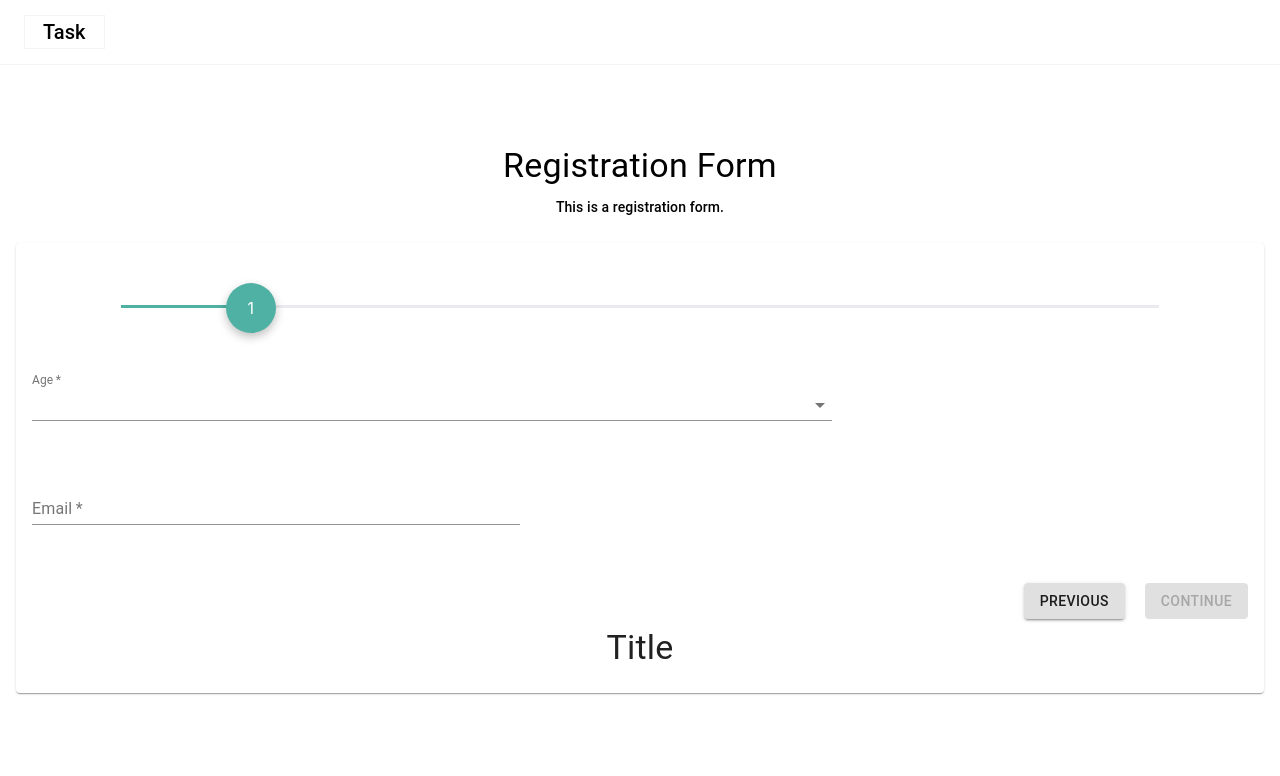
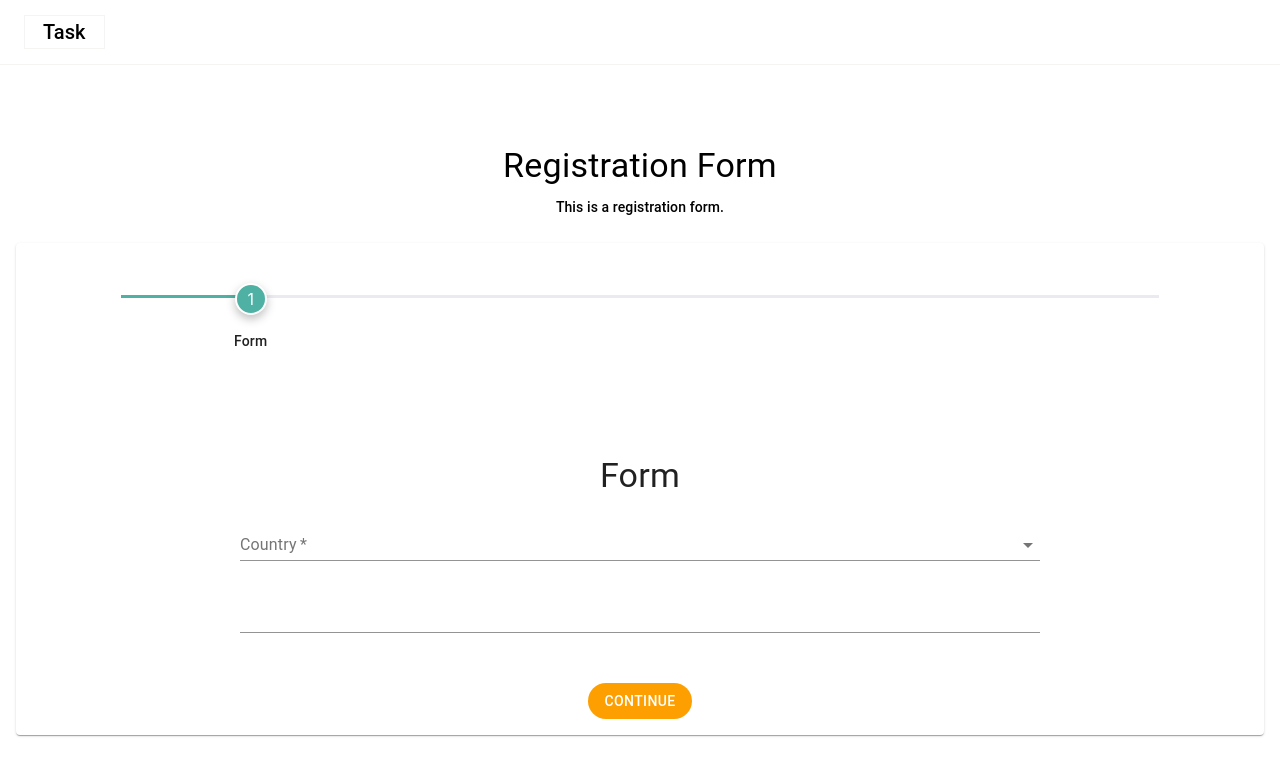
Before and after one commit to dragos-vlasie/frontend-task, a React (Create React App) app: page / in a window 1280 px wide. Shown: the top 776 px of the page. Built offline with nearby package versions, Linux system fonts and the light colour scheme.

Commit message:
Added the final steps compleate requirements

```diff
--- /dev/null
+++ b/src/Components/Confirm.jsx
@@ -0,0 +1,64 @@
+import React, { Fragment } from "react";
+import List from "@material-ui/core/List";
+import ListItem from "@material-ui/core/ListItem";
+import ListItemText from "@material-ui/core/ListItemText";
+import Divider from "@material-ui/core/Divider";
+import Button from "@material-ui/core/Button";
+
+// Destructure props
+const Confirm = ({ handleNext, handleBack, values: { firstName, lastName, email, phone, country } }) => {
+  return (
+    <Fragment>
+      <List disablePadding>
+        <ListItem>
+          <ListItemText primary="First Name" secondary={firstName} />
+        </ListItem>
+
+        <Divider />
+
+        <ListItem>
+          <ListItemText primary="Last Name" secondary={lastName} />
+        </ListItem>
+
+        <Divider />
+
+        <ListItem>
+          <ListItemText primary="Email Address" secondary={email} />
+        </ListItem>
+
+        <Divider />
+
+        <ListItem>
+          <ListItemText primary="City" secondary={country} />
+        </ListItem>
+
+        <Divider />
+
+        <ListItem>
+          <ListItemText primary="phone" secondary={phone.length > 0 ? phone : "Not Provided"} />
+        </ListItem>
+      </List>
+
+      <div style={{ display: "flex", marginTop: 50, justifyContent: "space-around" }}>
+        <Button
+          style={{ backgroundColor: "white", color: "#fd9e01", borderRadius: "25px" }}
+          variant="contained"
+          color="default"
+          onClick={handleBack}
+        >
+          Back
+        </Button>
+        <Button
+          style={{ backgroundColor: "#fd9e01", color: "white", borderRadius: "25px", marginLeft: 20 }}
+          variant="contained"
+          color="secondary"
+          onClick={handleNext}
+        >
+          Confirm & Submit
+        </Button>
+      </div>
+    </Fragment>
+  );
+};
+
+export default Confirm;
--- a/src/Components/FirstStep.jsx
+++ b/src/Components/FirstStep.jsx
@@ -1,20 +1,23 @@
-import React, { Fragment } from "react";
+import React from "react";
 import Grid from "@material-ui/core/Grid";
 import FormControl from "@material-ui/core/FormControl";
 import Select from "@material-ui/core/Select";
 import InputLabel from "@material-ui/core/InputLabel";
 import MenuItem from "@material-ui/core/MenuItem";
 import Button from "@material-ui/core/Button";
-import { TextField } from "@material-ui/core";
+import { TextField, Typography } from "@material-ui/core";
 import ReactInputMask from "react-input-mask";
 
 // Destructure props
-const FirstStep = ({ handleNext, handleChange, values: { phone, country }, filedError, isError }) => {
+const FirstStep = ({ handleNext, formTitle, handleChange, values: { phone, country }, filedError, isError }) => {
   // Check if all values are not empty
   const isEmpty = country.length > 0 && phone.length > 0;
 
   return (
-    <Fragment>
+    <>
+      <Typography variant="h4" align="center" style={{ marginTop: 80 }}>
+        {formTitle}
+      </Typography>
       <Grid style={{ justifyContent: "center" }} container spacing={4} noValidate>
         <Grid item xs={8} sm={8}>
           <FormControl fullWidth required margin="normal">
@@ -47,12 +50,18 @@ const FirstStep = ({ handleNext, handleChange, values: { phone, country }, filed
           </ReactInputMask>
         </Grid>
       </Grid>
-      <div style={{ display: "flex", marginTop: 50, justifyContent: "flex-end" }}>
-        <Button variant="contained" disabled={!isEmpty || isError} color="primary" onClick={handleNext}>
+      <div style={{ display: "flex", marginTop: 50, justifyContent: "space-around" }}>
+        <Button
+          style={{ backgroundColor: "#fd9e01", color: "white", borderRadius: "25px" }}
+          variant="contained"
+          disabled={!isEmpty || isError}
+          color="primary"
+          onClick={handleNext}
+        >
           Continue
         </Button>
       </div>
-    </Fragment>
+    </>
   );
 };
 
--- /dev/null
+++ b/src/Components/RepeatedStep.jsx
@@ -0,0 +1,78 @@
+import React from "react";
+import Grid from "@material-ui/core/Grid";
+import TextField from "@material-ui/core/TextField";
+import Button from "@material-ui/core/Button";
+import { Typography } from "@material-ui/core";
+
+// Destructure
+const RepeatedStep = ({
+  handleNext,
+  handleChange,
+  handleBack,
+  values: { firstName, lastName },
+  filedError,
+  isError,
+  formTitle,
+}) => {
+  // Check if all values are not empty
+  const isEmpty = firstName.length > 0 && lastName.length > 0;
+
+  return (
+    <>
+      <Typography variant="h4" align="center" style={{ marginTop: 80 }}>
+        {formTitle}
+      </Typography>
+      <Grid container spacing={2} noValidate>
+        <Grid item xs={12} sm={6}>
+          <TextField
+            fullWidth
+            label="First Name"
+            name="firstName"
+            placeholder="Your first name"
+            defaultValue={firstName}
+            onChange={handleChange("firstName")}
+            margin="normal"
+            error={filedError.firstName !== ""}
+            helperText={filedError.firstName !== "" ? `${filedError.firstName}` : ""}
+            required
+          />
+        </Grid>
+        <Grid item xs={12} sm={6}>
+          <TextField
+            fullWidth
+            label="Last Name"
+            name="lastName"
+            placeholder="Your last name"
+            defaultValue={lastName}
+            onChange={handleChange("lastName")}
+            margin="normal"
+            error={filedError.lastName !== ""}
+            helperText={filedError.lastName !== "" ? `${filedError.lastName}` : ""}
+            required
+          />
+        </Grid>
+      </Grid>
+      <div style={{ display: "flex", marginTop: 50, justifyContent: "space-around" }}>
+        <Button
+          variant="contained"
+          color="default"
+          onClick={handleBack}
+          style={{ marginRight: 20, backgroundColor: "white", color: "#fd9e01", borderRadius: "25px" }}
+        >
+          Previous
+        </Button>
+        <Button
+          style={{ backgroundColor: "#fd9e01", color: "white", borderRadius: "25px" }}
+          variant="contained"
+          disabled={!isEmpty || isError}
+          color="primary"
+          onClick={handleNext}
+        >
+          Continue
+        </Button>
+      </div>
+    </>
+  );
+};
+
+export default RepeatedStep;
--- a/src/Components/SecondStep.jsx
+++ b/src/Components/SecondStep.jsx
@@ -1,8 +1,8 @@
-import React, { Fragment } from "react";
+import React from "react";
 import Grid from "@material-ui/core/Grid";
 import TextField from "@material-ui/core/TextField";
 import Button from "@material-ui/core/Button";
-import { FormControl, InputLabel, MenuItem, Select } from "@material-ui/core";
+import { FormControl, InputLabel, MenuItem, Select, Typography } from "@material-ui/core";
 
 const isEmail = RegExp(/^[A-Z0-9._%+-]+@[A-Z0-9.-]+\.[A-Z]{2,}$/i);
 const ageList = (start, end) => {
@@ -14,14 +14,24 @@ const ageList = (start, end) => {
 };
 
 // Destructure props
-const SecondStep = ({ handleNext, handleBack, handleChange, values: { age = 0, email }, filedError, isError }) => {
+const SecondStep = ({
+  handleNext,
+  handleBack,
+  formTitle,
+  handleChange,
+  values: { age = 0, email },
+  filedError,
+  isError,
+}) => {
   // Check if all values are not empty
   const isEmpty = age > 0 && email.length > 0 && isEmail.test(email);
-  console.log("SecondStep -> isEmpty", isEmpty);
   return (
-    <Fragment>
-      <Grid container spacing={4} noValidate>
-        <Grid item xs={8} sm={8}>
+    <>
+      <Typography variant="h4" align="center" style={{ marginTop: 80 }}>
+        {formTitle}
+      </Typography>
+      <Grid style={{ justifyContent: "center" }} container spacing={4} noValidate>
+        <Grid item xs={8} sm={5}>
           <FormControl fullWidth required margin="normal">
             <InputLabel htmlFor="age">Age</InputLabel>
             <Select style={{ minWidth: "40px" }} value={age} onChange={handleChange("age")}>
@@ -49,15 +59,26 @@ const SecondStep = ({ handleNext, handleBack, handleChange, values: { age = 0, e
           />
         </Grid>
       </Grid>
-      <div style={{ display: "flex", marginTop: 50, justifyContent: "flex-end" }}>
-        <Button variant="contained" color="default" onClick={handleBack} style={{ marginRight: 20 }}>
+      <div style={{ display: "flex", marginTop: 50, justifyContent: "space-around" }}>
+        <Button
+          variant="contained"
+          color="default"
+          onClick={handleBack}
+          style={{ marginRight: 20, backgroundColor: "white", color: "#fd9e01", borderRadius: "25px" }}
+        >
           Previous
         </Button>
-        <Button variant="contained" disabled={!isEmpty || isError} color="primary" onClick={handleNext}>
+        <Button
+          style={{ backgroundColor: "#fd9e01", color: "white", borderRadius: "25px" }}
+          variant="contained"
+          disabled={!isEmpty || isError}
+          color="primary"
+          onClick={handleNext}
+        >
           Continue
         </Button>
       </div>
-    </Fragment>
+    </>
   );
 };
 
--- a/src/Components/StepForm.jsx
+++ b/src/Components/StepForm.jsx
@@ -7,13 +7,15 @@ import Step from "@material-ui/core/Step";
 import StepLabel from "@material-ui/core/StepLabel";
 import StepConnector from "@material-ui/core/StepConnector";
 import Button from "@material-ui/core/Button";
-import Typography from "@material-ui/core/Typography";
 import FirstStep from "./FirstStep";
 import SecondStep from "./SecondStep";
+import RepeatedStep from "./RepeatedStep";
+import Confirm from "./Confirm";
+import submited from "./../submited.png";
+import { Grid } from "@material-ui/core";
 
 const ColorlibConnector = withStyles({
   alternativeLabel: {
-    top: 22,
     left: "-50%",
     right: "50%",
   },
@@ -42,16 +44,19 @@ const useColorlibStepIconStyles = makeStyles({
     backgroundColor: "#ccc",
     zIndex: 1,
     color: "#fff",
-    width: 50,
-    height: 50,
+    width: 25,
+    height: 25,
     display: "flex",
     borderRadius: "50%",
     justifyContent: "center",
     alignItems: "center",
   },
   active: {
+    width: 28,
+    height: 28,
     visibility: "inherit",
     background: "#4fb1a3",
+    border: "2px solid white",
     boxShadow: "0 4px 10px 0 rgba(0,0,0,.25)",
   },
   completed: {
@@ -110,6 +115,9 @@ const useStyles = makeStyles((theme) => ({
   },
   button: {
     marginRight: theme.spacing(1),
+    backgroundColor: "#fd9e01",
+    color: "white",
+    borderRadius: "25px",
   },
   instructions: {
     textAlign: "center",
@@ -123,37 +131,19 @@ const useStyles = makeStyles((theme) => ({
       visibility: "hidden",
     },
   },
-  label1: {},
+  label: {
+    visibility: "hidden",
+  },
+  active: {
+    visibility: "initial",
+  },
+  completed: {
+    visibility: "initial",
+  },
 }));
 
 function getSteps() {
-  return ["", "Title", "Title1", "Title2", "Title3", "Title4", "Title5", "Title6", "Title7"];
-}
-
-function getStepContent(step, steps) {
-  // starts with one as step start at 1
-  switch (step) {
-    case 1:
-      return steps[step];
-    case 2:
-      return steps[step];
-    case 3:
-      return steps[step];
-    case 4:
-      return steps[step];
-    case 5:
-      return steps[step];
-    case 6:
-      return steps[step];
-    case 7:
-      return steps[step];
-    case 9:
-      return steps[step];
-    case 8:
-      return steps[step];
-    default:
-      return "Unknown step";
-  }
+  return ["", "Form", "Form1", "Form2", "Form3", "Form4", "Form5", "Form6", "Form7"];
 }
 
 const emailRegex = RegExp(/^[^@]+@[^@]+\.[^@]+$/);
@@ -230,12 +220,12 @@ export default function StepForm() {
     });
   };
 
-  const handleSteps = (step) => {
-    step = 2;
+  const handleSteps = (step, steps) => {
     switch (step) {
       case 1:
         return (
           <FirstStep
+            formTitle={steps[step]}
             handleNext={handleNext}
             handleChange={handleChange}
             values={fields}
@@ -246,6 +236,67 @@ export default function StepForm() {
       case 2:
         return (
           <SecondStep
+            formTitle={steps[step]}
+            handleNext={handleNext}
+            handleBack={handleBack}
+            handleChange={handleChange}
+            values={fields}
+            isError={isError}
+            filedError={filedError}
+          />
+        );
+      case 3:
+        return (
+          <RepeatedStep
+            formTitle={steps[step]}
+            handleNext={handleNext}
+            handleBack={handleBack}
+            handleChange={handleChange}
+            values={fields}
+            isError={isError}
+            filedError={filedError}
+          />
+        );
+      case 4:
+        return (
+          <RepeatedStep
+            formTitle={steps[step]}
+            handleNext={handleNext}
+            handleBack={handleBack}
+            handleChange={handleChange}
+            values={fields}
+            isError={isError}
+            filedError={filedError}
+          />
+        );
+      case 5:
+        return (
+          <RepeatedStep
+            formTitle={steps[step]}
+            handleNext={handleNext}
+            handleBack={handleBack}
+            handleChange={handleChange}
+            values={fields}
+            isError={isError}
+            filedError={filedError}
+          />
+        );
+      case 6:
+        return (
+          <RepeatedStep
+            formTitle={steps[step]}
+            handleNext={handleNext}
+            handleBack={handleBack}
+            handleChange={handleChange}
+            values={fields}
+            isError={isError}
+            filedError={filedError}
+          />
+        );
+      case 7:
+        return (
+          <Confirm
+            formTitle={steps[step]}
             handleNext={handleNext}
             handleBack={handleBack}
             handleChange={handleChange}
@@ -261,30 +312,39 @@ export default function StepForm() {
 
   return (
     <>
-      {activeStep === steps.length ? (
-        <div>
-          <Typography className={classes.instructions}>All steps completed - you&apos;re finished</Typography>
-          <Button onClick={handleReset} className={classes.button}>
-            Reset
-          </Button>
-        </div>
+      {activeStep === steps.length - 1 ? (
+        <>
+          <Grid style={{ justifyContent: "center" }} container spacing={2} noValidate>
+            <Grid item xs={12} sm={6}>
+              <img style={{ width: "100%" }} src={submited} alt="submited" />
+            </Grid>
+          </Grid>
+          <div style={{ display: "flex", marginTop: 50, justifyContent: "space-around" }}>
+            <Button onClick={handleReset} className={classes.button}>
+              Reset
+            </Button>
+          </div>
+        </>
       ) : (
         <div className={classes.root}>
           <Stepper alternativeLabel activeStep={activeStep} connector={<ColorlibConnector />}>
             {steps.map((label, index) => (
               <Step className={classes.iconWrapper} key={index}>
-                <StepLabel className={classes.label1} StepIconComponent={ColorlibStepIcon}></StepLabel>
+                <StepLabel
+                  classes={{
+                    root: classes.root, // class name, e.g. `root-x`
+                    active: classes.active,
+                    label: classes.label,
+                    completed: classes.completed,
+                  }}
+                  StepIconComponent={ColorlibStepIcon}
+                >
+                  {label}
+                </StepLabel>
               </Step>
             ))}
           </Stepper>
-          {handleSteps(activeStep)}
-          <div>
-            <div>
-              <Typography variant="h4" className={classes.instructions}>
-                {getStepContent(activeStep, steps)}
-              </Typography>
-            </div>
-          </div>
+          {handleSteps(activeStep, steps)}
         </div>
       )}
     </>
```
Also changed, not shown: src/Components/LastStep.jsx (deleted), src/Components/Submited.jsx (added), src/submited.png (added).
